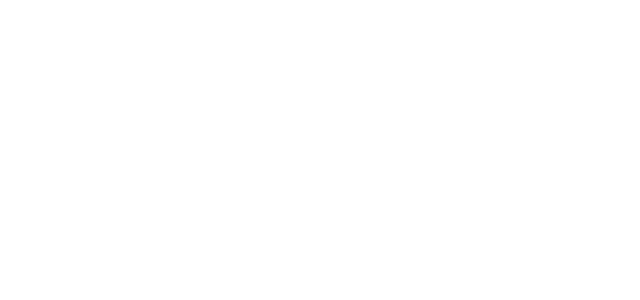
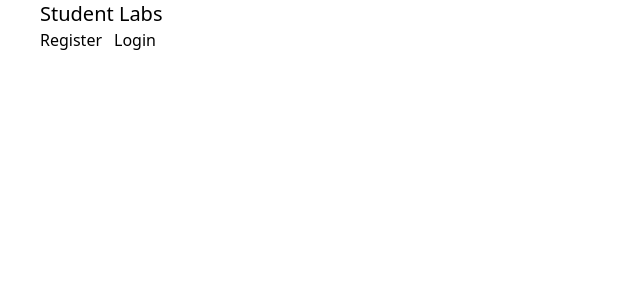
Before and after one commit to Enderboy2/student-labs, a Next.js app in the folder frontend/: page / in a window 1280 px wide. Shown: the top 300 px of the page, without its empty margins (0-640 px from the left). Built offline with nearby package versions, Linux system fonts and the light colour scheme.

Commit message:
Add Navbar component and prose className

```diff
--- a/frontend/src/app/layout.tsx
+++ b/frontend/src/app/layout.tsx
@@ -1,4 +1,5 @@
 import "./globals.scss";
+import Navbar from "./sections/Navbar/Navbar";
 import type { Metadata } from "next";
 
 export const metadata: Metadata = {
@@ -14,7 +15,10 @@
 }) {
   return (
     <html lang="en">
-      <body>{children}</body>
+      <body className="prose">
+        <Navbar />
+        {children}
+      </body>
     </html>
   );
 }
```
